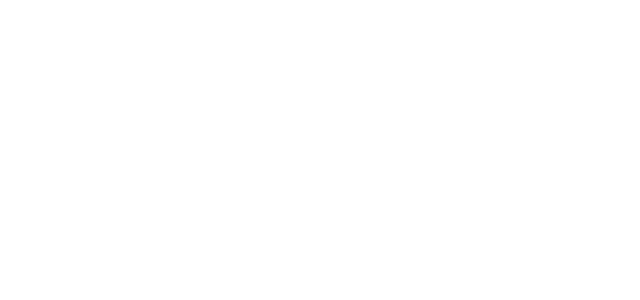
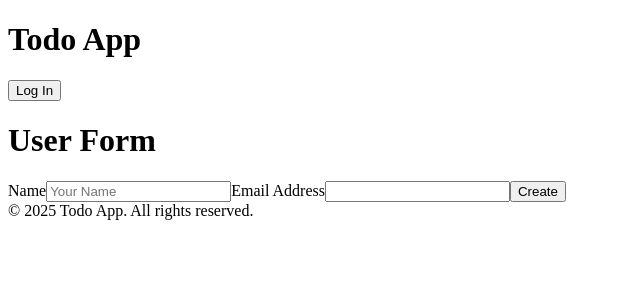
Before and after one commit to SupathiRatnayake/todo-app, a React (Vite) app: page /profile/create in a window 1280 px wide. Before the commit this address had no page. Shown: the top 300 px of the page, without its empty margins (0-640 px from the left). Built offline with nearby package versions, Linux system fonts and the light colour scheme.

Commit message:
User login, create profile, implemented.

```diff
--- a/src/api/userApi.ts
+++ b/src/api/userApi.ts
@@ -10,17 +10,24 @@
  * @returns User instance from backend
  */
 export async function getUserFromBackend(email: string, token: string): Promise<User> {
-    const response = await axios.post(`${API_BASE_URL}/getuser`, {
-        "email" : email
-        // params:
-        // {
-        //     email : email
-        // },
-        // headers:
-        // {
-        //     Authorization: `Bearer ${token}`
-        // },
+    const response = await axios.post(`${API_BASE_URL}/getuser`, { email },{
+        headers:
+        {
+            Authorization: `Bearer ${token}`
+        },
     });
 
     return response.data.data;   // Data has nested data json, but has issue accessing
 }
+
+export async function createUser(user: { email: string; name: string }, token: string): Promise<User> {
+    const response = await axios.post(`${API_BASE_URL}`, user,{
+        headers:
+        {
+            Authorization: `Bearer ${token}`,
+            'Content-Type': 'application/json',
+        },
+    });
+
+    return response.data.data;   // Data has nested data json, but has issue accessing
+}
--- a/src/app/App.tsx
+++ b/src/app/App.tsx
@@ -5,30 +5,27 @@
 import Layout from '../shared/components/Layout';
 import ProfilePage from '../pages/ProfilePage';
 import UserForm from '../features/auth/components/UserForm';
-import { Auth0Provider } from '@auth0/auth0-react';
 import { UserProvider } from '../features/auth/context/UserContext';
+import { Auth0ProviderWithConfig } from '../features/auth/services/auth0';
+import UserCard from '../features/auth/components/UserCard';
 
 function App() {
 
   return (
-	<Auth0Provider
-		domain='dev-nv4345c1szg142mz.us.auth0.com'
-		clientId='RjSqk3XLutH7jGJ2mdvyBRk7Jyjuo3vY'
-		authorizationParams={{ redirect_uri: window.location.origin }}
-	>
+	<Auth0ProviderWithConfig>
 		<UserProvider>
 			<BrowserRouter>
 				<Routes>
 					<Route path="/" element={<Layout />}>
 						<Route index element={<HomePage />} />
 						<Route path='todos' element={<TodosPage />} />	{/*protect */}
-						<Route path='profile' element={<ProfilePage />} />	{/*protect */}
-						<Route path='create-user' element={<UserForm />} />	{/*protect */}
+						<Route path='profile' element={<UserCard />} />	{/*protect */}
+						<Route path='profile/create' element={<UserForm />} />	{/*protect */}
 					</Route>
 				</Routes>
 			</BrowserRouter>
 		</UserProvider>
-	</Auth0Provider>
+	</Auth0ProviderWithConfig>
   );
 }
 
--- a/src/features/auth/components/UserForm.tsx
+++ b/src/features/auth/components/UserForm.tsx
@@ -1,16 +1,65 @@
+import { useAuth0 } from "@auth0/auth0-react";
+import { useUserContext } from "../context/UserContext";
+import React, { useState } from "react";
+import { createUser } from "../../../api/userApi";
+import { useNavigate } from "react-router-dom";
+
+function UserForm() {
+    const [name, setName] = useState('');
+    const { user: auth0User, getAccessTokenSilently } = useAuth0();
+    const { setUser } = useUserContext();
+    const navigate = useNavigate();
 
 
-function UserForm() {
 
+    const handleSubmit = async (event: React.FormEvent) => {
+        event.preventDefault();
+        try {
+            const token = await getAccessTokenSilently();
+            const newUser = await createUser(
+                {
+                    name,
+                    email: auth0User?.email?? '',
+                },
+                token
+            );
+            setUser(newUser);
+            console.log(`creating new user: ${newUser.name}, ${newUser.email}`);
+            navigate('/profile');
+        } catch (error) {
+            console.error('Error creating user: ', error);
+            console.log(
+                {
+                    name,
+                    email: auth0User?.email?? '',
+                }
+            );
+
+            alert('Failed to create user.');
+        }
+    }
 
     return (
         <>
         <h1>User Form</h1>
-        <form action="">
+        <form onSubmit={handleSubmit}>
             <label htmlFor="name">Name</label>
-            <input type="text" id="name" />
-            <label htmlFor="email">Name</label>
-            <input type="text" id="email" />
+            <input
+                required
+                type="text"
+                id="name"
+                placeholder="Your Name"
+                value={name}
+                onChange={(e) => setName(e.target.value)}
+            />
+            <label htmlFor="email">Email Address</label>
+            <input
+                readOnly
+                type="text"
+                id="email"
+                value={auth0User?.email ?? ''}
+            />
+            <button type="submit">Create</button>
         </form>
         </>
     );
--- a/src/features/auth/context/UserContext.tsx
+++ b/src/features/auth/context/UserContext.tsx
@@ -1,20 +1,22 @@
-import { createContext, useContext, useState, useEffect } from "react";
+import { createContext, useContext, useState, useEffect, useMemo } from "react";
 import { useAuth0 } from "@auth0/auth0-react";
 import { User } from "../models/User";
 import { getUserFromBackend } from "../../../api/userApi";
 
 
-type UserContextType = {
+interface UserContextType {
     user : User | null;
+    setUser: (user:User | null) => void;
     isLoading: boolean;
-};
+}
 
-const userContext = createContext<UserContextType>({
+const UserContext = createContext<UserContextType>({
     user: null,
+    setUser: () => {},
     isLoading: true,
 });
 
-export const useUser = () => useContext(userContext);
+export const useUser = () => useContext(UserContext);
 
 export const UserProvider = ({ children }: { children: React.ReactNode }) => {
     const { isAuthenticated, user: auth0User, getAccessTokenSilently } = useAuth0();
@@ -22,27 +24,35 @@
     const [isLoading, setIsLoading] = useState(true);
 
     useEffect(() => {
+
+		// console.log(`HomePage useEffect(). User : ${user?.email}`);
+
         const loadUser = async() => {
             if (isAuthenticated && auth0User?.email) {
                 try {
                     const token = await getAccessTokenSilently();
                     const backendUser = await getUserFromBackend(auth0User.email, token);
                     setUser(backendUser);
+                    setIsLoading(false);
+
+            		// console.log(`Backend user ${backendUser.email} is assigned to user ${user?.email}`);
+
                 } catch (error) {
                     console.error('Failed to load user from backend.', error);
                 }
             }
-            setIsLoading(false);
         };
 
         loadUser();
+
     }, [isAuthenticated, auth0User, getAccessTokenSilently]);
 
-
+    const obj = useMemo(() => ({user, setUser, isLoading}), [isLoading, user]);
 
     return (
-        <userContext.Provider value={{ user, isLoading }}>
+        <UserContext.Provider value={obj}>
             {children}
-        </userContext.Provider>
+        </UserContext.Provider>
     );
 };
+export const useUserContext = () => useContext(UserContext);
--- a/src/main.tsx
+++ b/src/main.tsx
@@ -1,13 +1,10 @@
 import { StrictMode } from 'react';
 import { createRoot } from 'react-dom/client';
 import App from './app/App.tsx';
-import { Auth0ProviderWithConfig } from './features/auth/services/auth0.tsx';
 
 
 createRoot(document.getElementById('root')!).render(
   <StrictMode>
-    <Auth0ProviderWithConfig>
       <App />
-    </Auth0ProviderWithConfig>
   </StrictMode>,
 )
--- a/src/pages/HomePage.tsx
+++ b/src/pages/HomePage.tsx
@@ -9,14 +9,22 @@
 	const { user, isLoading: userLoading } = useUser();
 	const navigate = useNavigate();
 
+	// console.log(`HomePage before useEffect(). User : ${user?.email}. AuthLoading : ${authLoading}. UserLoading ${userLoading}`);
+
+
 	useEffect(() => {
-		if (authLoading || userLoading) return;
 
-		if (isAuthenticated) {
+		// console.log(`HomePage useEffect(). User : ${user?.email}. AuthLoading : ${authLoading}. UserLoading ${userLoading}`);
+
+		if (authLoading || userLoading) return;	// do nothing if authLoading or userLoading
+
+		if (isAuthenticated) {	// If authenticated redirect conditianally
+			// console.log(`User ${user?.email} arrived redeirect point.`);
+
 			if (user) {
 				navigate('/profile');
-			} else {
-				navigate('/create-user');
+			} else {	// First time login
+				navigate('profile/create');
 			}
 		}
 	}, [authLoading, userLoading, isAuthenticated, user, navigate]);
--- a/src/shared/components/Footer.tsx
+++ b/src/shared/components/Footer.tsx
@@ -1,9 +1,11 @@
 const Footer = () => {
-    return (
-        <div>
-            This is footer.
-        </div>
-    );
+  return (
+    <footer className="bg-white border-t border-gray-200 mt-8">
+      <div className="max-w-7xl mx-auto px-4 sm:px-6 lg:px-8 py-4 text-center text-sm text-gray-500">
+        © {new Date().getFullYear()} Todo App. All rights reserved.
+      </div>
+    </footer>
+  );
 };
 
 export default Footer;
--- a/src/shared/components/Header.tsx
+++ b/src/shared/components/Header.tsx
@@ -2,13 +2,17 @@
 import LogoutButton from "../../features/auth/components/LogoutButton";
 
 const Header = () => {
-    return (
-        <div>
-            This is header.
-            <LoginButton />
-            <LogoutButton />
-        </div>
-    );
+  return (
+    <header className="bg-white shadow-sm ">
+      <div className="max-w-7xl mx-auto px-4 sm:px-6 lg:px-8 py-4 bg-amber-500">
+        <h1 className="text-2xl font-bold text-gray-800 text-center sm:text-center ">
+          Todo App
+        </h1>
+        <LoginButton />
+        <LogoutButton />
+      </div>
+    </header>
+  );
 };
 
 export default Header;
```
